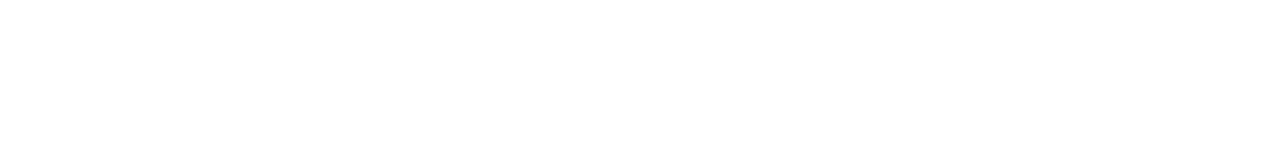
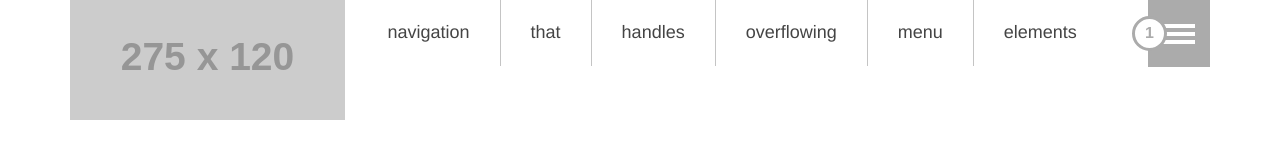
Before and after one commit to RomanVolgasov/penoplast39.rf, a plain HTML site: page index.html in a window 1280 px wide. Drawn offline with nearby package versions, Linux system fonts and the light colour scheme; placeholder pictures from the web are drawn by us.

Commit message:
Меню
Начал версать меню по методологии БЭМ.

```diff
--- a/css/sass/main.sass
+++ b/css/sass/main.sass
@@ -55,6 +55,14 @@ summary
 h1
   font-size: 2em
   margin: 0.67em 0
+
+// Исправление стандартных отступов для Chrome
+ul,
+menu,
+dir
+  -webkit-margin-before: 0
+  -webkit-margin-after: 0
+  -webkit-padding-start: 0
 
 // Grouping content =====================================================================
 
@@ -253,7 +261,7 @@ input[type="search"]::-webkit-search-decoration
   font: inherit               // 2.
 
 // Определение основной цветовой схемы проекта ==========================================
-$default-bg-color: #ffffff
+$default-bg-color: #FFF
 $default-text-color: #000000
 $default-link-color: #285eff
 $default-link-color-hover: #ff00d0
@@ -282,7 +290,7 @@ body
   background-color: $default-bg-color                           // 5.
   color: $default-text-color                                    // 4.
   font-family: "Helvetica Neue", Helvetica, Arial, sans-serif   // 1.
-  font-size: 16px                                               // 2.
+  font-size: 18px                                               // 2.
   line-height: 1.42857143                                       // 3.
 
 a
@@ -1427,3 +1435,100 @@ img
 
 
 // Кастомные стили ======================================================================
+
+// Top-menu (BEM)
+.greedy-nav
+  position: relative
+  min-width: 250px
+
+.greedy-nav_hidden
+  visibility: hidden
+
+.greedy-nav__link
+  display: block
+  padding: 20px 30px
+  text-decoration: none
+
+.greedy-nav__btn
+  border: 0
+  cursor: pointer
+  height: 67px
+  padding: 0 15px
+  position: absolute
+  outline: none
+  right: 0
+  top: 0
+  &::after
+    content: attr(count)
+    border-radius: 50%
+    height: 35px
+    font-size: 16px
+    font-weight: 900
+    left: -16px
+    line-height: 28px
+    position: absolute
+    text-align: center
+    top: 16px
+    width: 35px
+
+.hamburger
+  height: 4px
+  position: relative
+  margin: 0
+  width: 32px
+  &:before, &:after
+    content: ''
+    position: absolute
+    left: 0
+    width: 32px
+    height: 4px
+  &:before
+    top: -8px
+  &:after
+    bottom: -8px
+
+.greedy-nav__visible-links
+  display: inline-table
+
+.greedy-nav__visible-links .greedy-nav__item
+  display: table-cell
+
+.greedy-nav__hidden-links
+  position: absolute
+  right: 0px
+  top: 110%
+
+.greedy-nav__hidden-links .greedy-nav__item
+  display: block
+
+  // Top-menu (main-theme)
+.greedy-nav__link_main-theme
+  color: #444444
+  &:active, &:hover, &:focus
+    color: #45a6bd
+
+.greedy-nav__visible-links .greedy-nav__item_main-theme
+  border-left: 1px solid #c4c4c4
+  &:nth-child(1)
+    border: none
+
+.greedy-nav__hidden-links .greedy-nav__item_main-theme
+  border-top: 1px solid #c4c4c4
+
+.greedy-nav__btn_main-theme
+  background-color: #ababab
+  &:hover
+    background-color: #45a6bd
+  &::after
+    background-color: #fff
+    border: 3px solid #ababab
+    color: #ababab
+  &:hover::after
+    background-color: #FFF
+    border: 3px solid #45a6bd
+    color: #45a6bd
+
+.hamburger_main-theme
+  background-color: #fff
+  &:before, &:after
+    background-color: #fff
--- a/index.html
+++ b/index.html
@@ -52,6 +52,28 @@
     <link type="text/plain" rel="author" href="http://romanvolgasov.ru/humans.txt">
   </head>
   <body>
+    <div class="container">
+      <div class="row">
+        <div class="col-sm-6 hidden-xs">
+          <img class="img-responsive" src="http://placehold.it/275x120">
+        </div>
+        <div class="col-xs-24 col-sm-18">
+          <nav class="greedy-nav">
+          <button class="greedy-nav__btn greedy-nav__btn_main-theme"><div class="hamburger hamburger_main-theme"></div></button>
+            <ul class="greedy-nav__visible-links">
+              <li class="greedy-nav__item greedy-nav__item_main-theme"><a class="greedy-nav__link greedy-nav__link_main-theme" href="#">navigation</a></li>
+              <li class="greedy-nav__item greedy-nav__item_main-theme"><a class="greedy-nav__link greedy-nav__link_main-theme" href="#">that</a></li>
+              <li class="greedy-nav__item greedy-nav__item_main-theme"><a class="greedy-nav__link greedy-nav__link_main-theme" href="#">handles</a></li>
+              <li class="greedy-nav__item greedy-nav__item_main-theme"><a class="greedy-nav__link greedy-nav__link_main-theme" href="#">overflowing</a></li>
+              <li class="greedy-nav__item greedy-nav__item_main-theme"><a class="greedy-nav__link greedy-nav__link_main-theme" href="#">menu</a></li>
+              <li class="greedy-nav__item greedy-nav__item_main-theme"><a class="greedy-nav__link greedy-nav__link_main-theme" href="#">elements</a></li>
+              <li class="greedy-nav__item greedy-nav__item_main-theme"><a class="greedy-nav__link greedy-nav__link_main-theme" href="#">effortlessly</a></li>
+            </ul>
+            <ul class="greedy-nav__hidden-links greedy-nav_hidden"></ul>
+          </nav>
+        </div>
+      </div>
+    </div>
 
     <!-- Подключаем скрипты -->
     <!-- Скрипты для корректной обработки тегов IE -->
@@ -60,11 +82,13 @@
     <!-- Обеспечиваем поддержку медиазапросов min-width и max-width в Internet Explorer ниже 10 версии -->
     <!--[if lte IE 9]> <script src="https://cdnjs.cloudflare.com/ajax/libs/respond.js/1.4.2/respond.min.js"></script> <![endif]-->
     <!-- jQuery (расскоментируй нужный) -->
-    <!-- <script src="https://cdnjs.cloudflare.com/ajax/libs/jquery/3.2.1/jquery.min.js"></script> -->
+    <script src="https://cdnjs.cloudflare.com/ajax/libs/jquery/3.2.1/jquery.min.js"></script>
     <!-- <script src="https://cdnjs.cloudflare.com/ajax/libs/jquery/3.0.0/jquery.min.js"></script> -->
     <!-- <script src="https://cdnjs.cloudflare.com/ajax/libs/jquery/2.2.4/jquery.min.js"></script> -->
     <!-- <script src="https://cdnjs.cloudflare.com/ajax/libs/jquery/2.0.0/jquery.min.js"></script> -->
     <!-- <script src="https://cdnjs.cloudflare.com/ajax/libs/jquery/1.12.4/jquery.min.js"></script> -->
+    <!-- Основные скрипты сайта -->
+    <script src="js/main.js"></script>
 
     <!-- Подключаем счётчики -->
 
--- /dev/null
+++ b/js/main.js
@@ -0,0 +1,64 @@
+var $nav = $(".greedy-nav");
+var $btn = $(".greedy-nav .greedy-nav__btn");
+var $vlinks = $(".greedy-nav .greedy-nav__visible-links");
+var $hlinks = $(".greedy-nav .greedy-nav__hidden-links");
+
+var breaks = [];
+
+function updateNav() {
+
+  var availableSpace = $btn.hasClass("greedy-nav_hidden") ? $nav.width() : $nav.width() - $btn.width() - 30;
+
+  // The visible list is overflowing the nav
+  if($vlinks.width() > availableSpace) {
+
+    // Record the width of the list
+    breaks.push($vlinks.width());
+
+    // Move item to the hidden list
+    $vlinks.children().last().prependTo($hlinks);
+
+    // Show the dropdown btn
+    if($btn.hasClass("greedy-nav_hidden")) {
+      $btn.removeClass("greedy-nav_hidden");
+    }
+
+  // The visible list is not overflowing
+  } else {
+
+    // There is space for another item in the nav
+    if(availableSpace > breaks[breaks.length-1]) {
+
+      // Move the item to the visible list
+      $hlinks.children().first().appendTo($vlinks);
+      breaks.pop();
+    }
+
+    // Hide the dropdown btn if hidden list is empty
+    if(breaks.length < 1) {
+      $btn.addClass("greedy-nav_hidden");
+      $hlinks.addClass("greedy-nav_hidden");
+    }
+  }
+
+  // Keep counter updated
+  $btn.attr("count", breaks.length);
+
+  // Recur if the visible list is still overflowing the nav
+  if($vlinks.width() > availableSpace) {
+    updateNav();
+  }
+
+}
+
+// Window listeners
+
+$(window).resize(function() {
+    updateNav();
+});
+
+$btn.on("click", function() {
+  $hlinks.toggleClass("greedy-nav_hidden");
+});
+
+updateNav();
```
Also changed, not shown: css/main.css, 1 other file.
